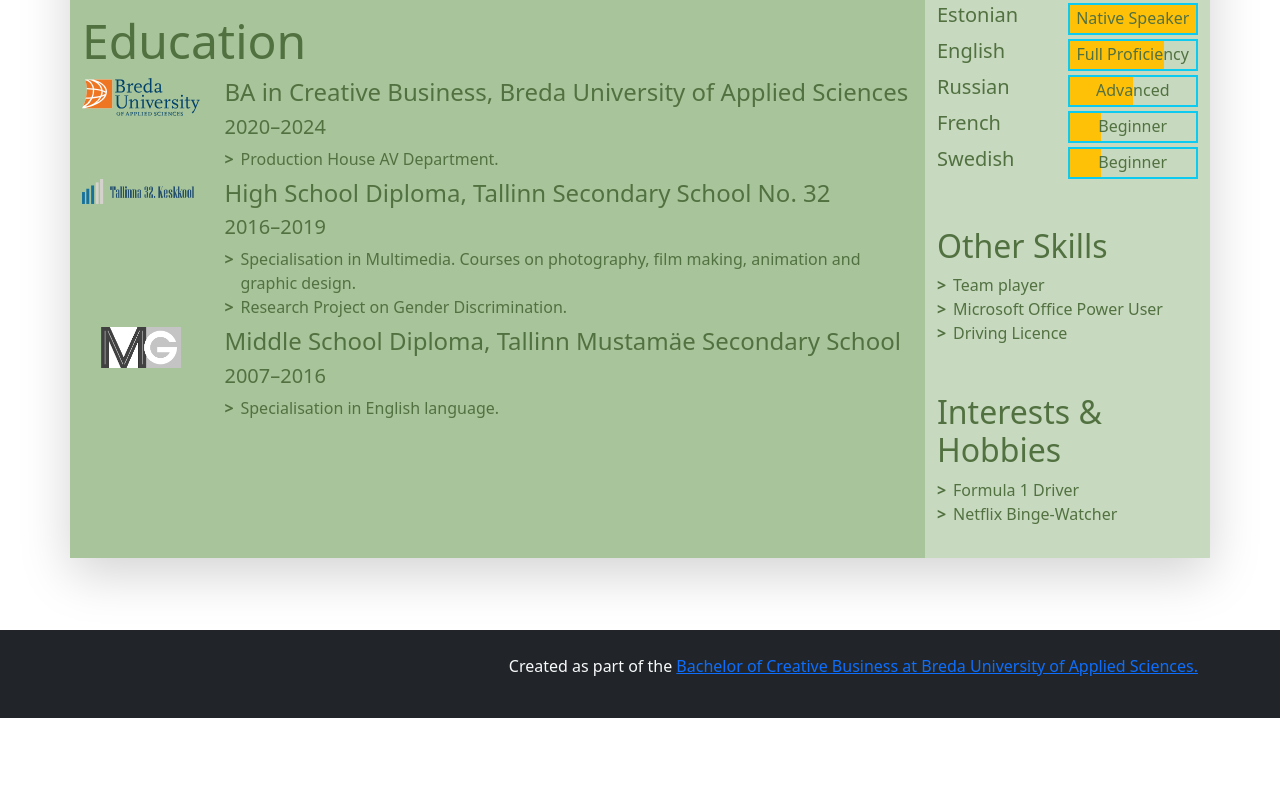
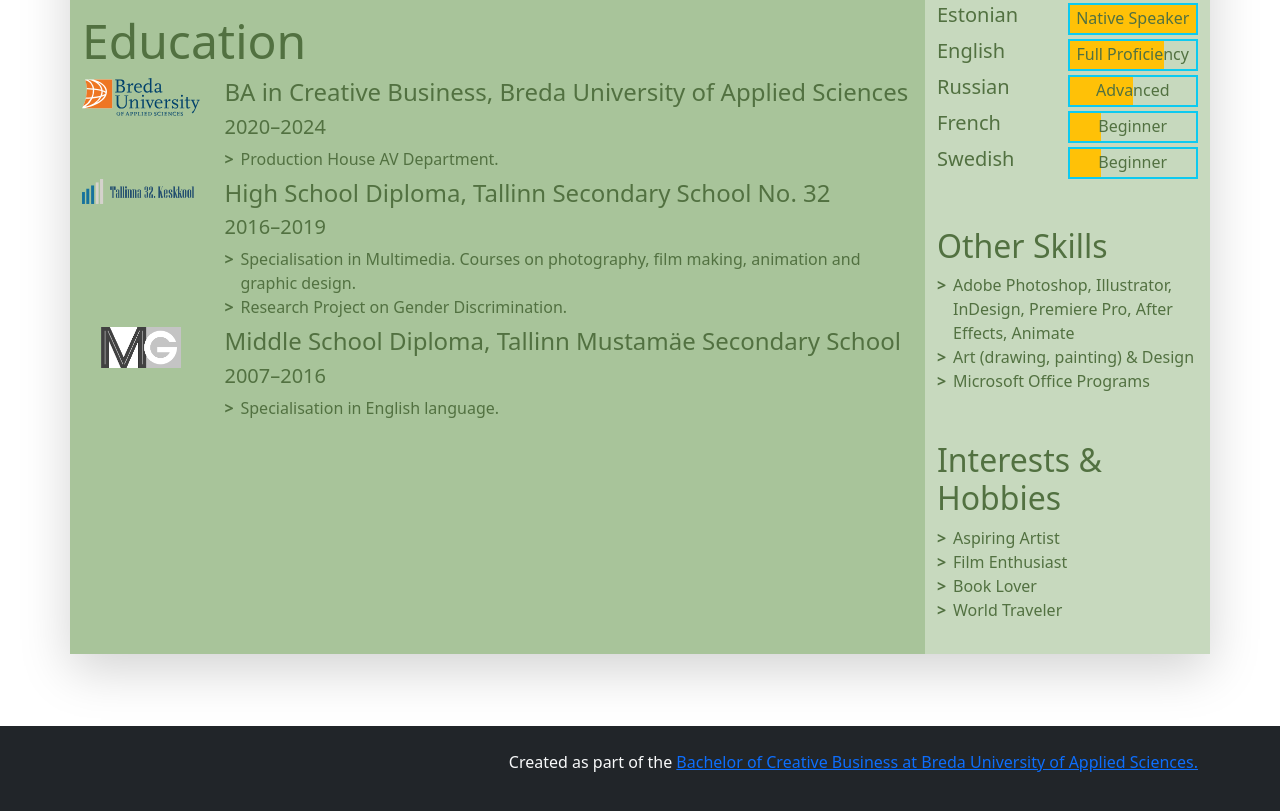
Before and after one commit to geelikam/cv, a plain HTML site: page index.html in a window 1280 px wide. Shown: the part 473-1284 px from the top of the page. Before the commit the page ends 1191 px from the top, so only its background shows below. Drawn offline with nearby package versions, Linux system fonts and the light colour scheme.

Commit message:
Changed skills & styles

```diff
--- a/css/styles.css
+++ b/css/styles.css
@@ -9,7 +9,7 @@
 body {
 	font-family: Lato, Oswald, "Open Sans", Roboto, "Segoe UI", "Helvetica Neue", Helvetica, Arial, sans-serif;
 	color: #202030;
-	background-color: #f8f8fc;
+	background-color: #e2ebdd;
 }
 
 /* Styles for custom classes in the document. (There are more, try to find them out!) */
--- a/index.html
+++ b/index.html
@@ -270,9 +270,9 @@
           <section class="my-3 aside-section">
             <h2>Other Skills</h2>
             <ul class="skill-list list-unstyled">
-              <li class="skill-item">Team player</li>
-              <li class="skill-item">Microsoft Office Power User</li>
-              <li class="skill-item">Driving Licence</li>
+              <li class="skill-item">Adobe Photoshop, Illustrator, InDesign, Premiere Pro, After Effects, Animate</li>
+              <li class="skill-item">Art (drawing, painting) & Design</li>
+              <li class="skill-item">Microsoft Office Programs</li>
             </ul>
           </section>
 
@@ -281,8 +281,10 @@
           <section class="my-3 aside-section">
             <h2>Interests &amp; Hobbies</h2>
             <ul class="skill-list list-unstyled">
-              <li class="skill-item">Formula 1 Driver</li>
-              <li class="skill-item">Netflix Binge-Watcher</li>
+              <li class="skill-item">Aspiring Artist</li>
+              <li class="skill-item">Film Enthusiast</li>
+               <li class="skill-item">Book Lover</li>
+              <li class="skill-item">World Traveler</li>
             </ul>
           </section>
 
```
